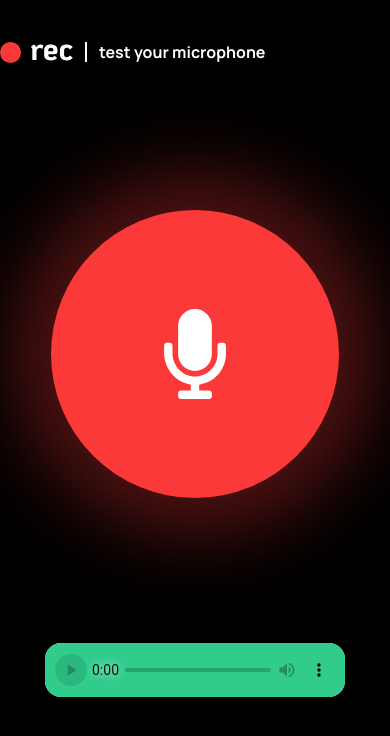
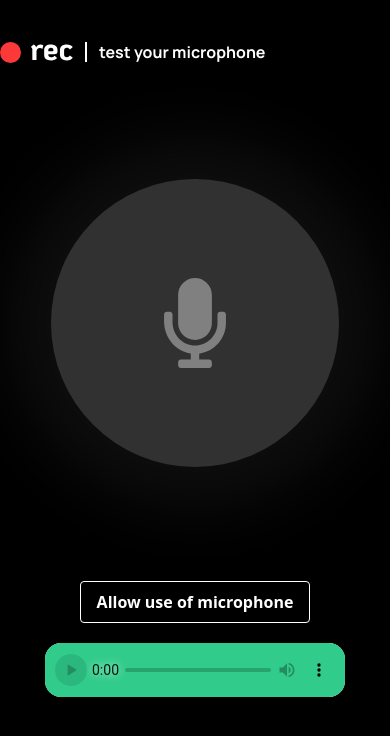
Before and after one commit to Gabriel-Silverio-96/rec, a React (Create React App) app: page / in a window 390 px wide. Shown: the top 736 px of the page. Built offline with nearby package versions, Linux system fonts and the light colour scheme; no server answers.

Commit message:
feat(home): request microphone permission

```diff
--- a/src/module/home/Home.tsx
+++ b/src/module/home/Home.tsx
@@ -3,6 +3,9 @@ import HomeView from "./HomeView";
 import { toast } from "react-toastify";
 
 const Home = () => {
+	const [microphoneAllowed, setMicrophoneAllowed] = useState(false);
+	const [requestMicrophone, setRequestMicrophone] = useState(false);
+
 	const [isRecording, setRecording] = useState(false);
 	const [audioURL, setAudioURL] = useState("");
 	const [mediaRecorder, setMediaRecorder] = useState<MediaRecorder | any>();
@@ -22,9 +25,12 @@ const Home = () => {
 				const stream =	await navigator.mediaDevices.getUserMedia({ audio: true });
 				const instanceMediaRecorder = new MediaRecorder(stream);
 
+				setMicrophoneAllowed(true);
 				instanceMediaRecorder.addEventListener("dataavailable",	dataavailableFn);
 				setMediaRecorder(instanceMediaRecorder);
+
 			} catch (error) {
+				setMicrophoneAllowed(false);
 				toast.error("Permission to use microphone denied",  {
 					toastId: "permission",
 				});
@@ -32,7 +38,9 @@ const Home = () => {
 			}
 		};
 		recordAudio();
-	}, []);
+	}, [requestMicrophone]);
+
+	const requestAccessMicrophone = () => setRequestMicrophone(prevState => !prevState);
 
 	const toggleRecording = async () => {
 		setRecording(prevState => !prevState);
@@ -41,11 +49,12 @@ const Home = () => {
 			mediaRecorder.start();
 			return;
 		}
+
 		toast.success("Stop recording");
 		mediaRecorder.stop();
 	};
 
-	return <HomeView {...{ isRecording, toggleRecording, audioURL }} />;
+	return <HomeView {...{ microphoneAllowed, isRecording, requestAccessMicrophone, toggleRecording, audioURL }} />;
 };
 
 export default Home;
--- a/src/module/home/HomeView.tsx
+++ b/src/module/home/HomeView.tsx
@@ -2,19 +2,38 @@ import { FaMicrophone } from "react-icons/fa";
 import { RiStopFill } from "react-icons/ri";
 import { IHomeView } from "./types/Home.component";
 
-const HomeView: React.FC<IHomeView> = (props) => {
-	const { isRecording, toggleRecording, audioURL } = props;
+const HomeView: React.FC<IHomeView> = props => {
+	const {
+		microphoneAllowed,
+		isRecording,
+		requestAccessMicrophone,
+		toggleRecording,
+		audioURL,
+	} = props;
 
 	const isRecordingClassName = isRecording ? "btn-main btn-stop-recording" : "btn-main btn-recording";
-	const isRecordingIcon = isRecording ? <RiStopFill color="white" size={90}/> : <FaMicrophone color="white" size={90} />;
+
+	const isRecordingIcon = isRecording ? (
+		<RiStopFill color="white" size={90} />
+	) : (
+		<FaMicrophone color="white" size={90} />
+	);
 
 	return (
 		<div className="h-75vh flex items-center text-center justify-center flex-col">
-			<button className={isRecordingClassName}
+			<button
+				className={isRecordingClassName}
 				onClick={toggleRecording}
-			>
+				disabled={!microphoneAllowed}>
 				{isRecordingIcon}
 			</button>
+			{!microphoneAllowed && (
+				<button
+					className="bg-transparent hover:bg-blue-500 text-white font-semibold hover:text-white py-2 px-4 border border-white hover:border-transparent rounded mb-5"
+					onClick={requestAccessMicrophone}>
+					Allow use of microphone
+				</button>
+			)}
 			<audio controls src={audioURL} />
 		</div>
 	);
--- a/src/module/home/types/Home.component.ts
+++ b/src/module/home/types/Home.component.ts
@@ -1,5 +1,7 @@
 export interface IHomeView {
+    microphoneAllowed: boolean;
     isRecording: boolean;
+    requestAccessMicrophone: () => void;
     toggleRecording: () => void;
     audioURL: string;
 }
```
